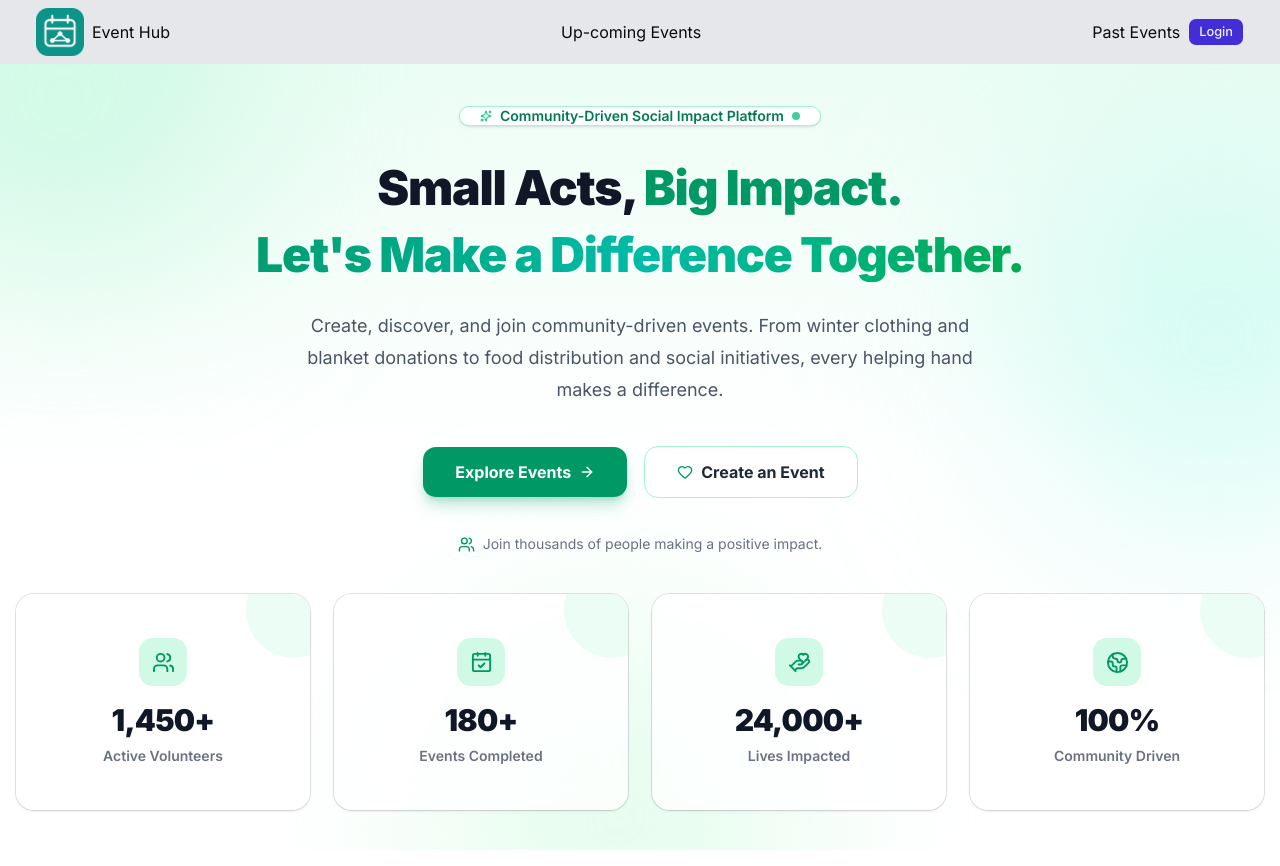
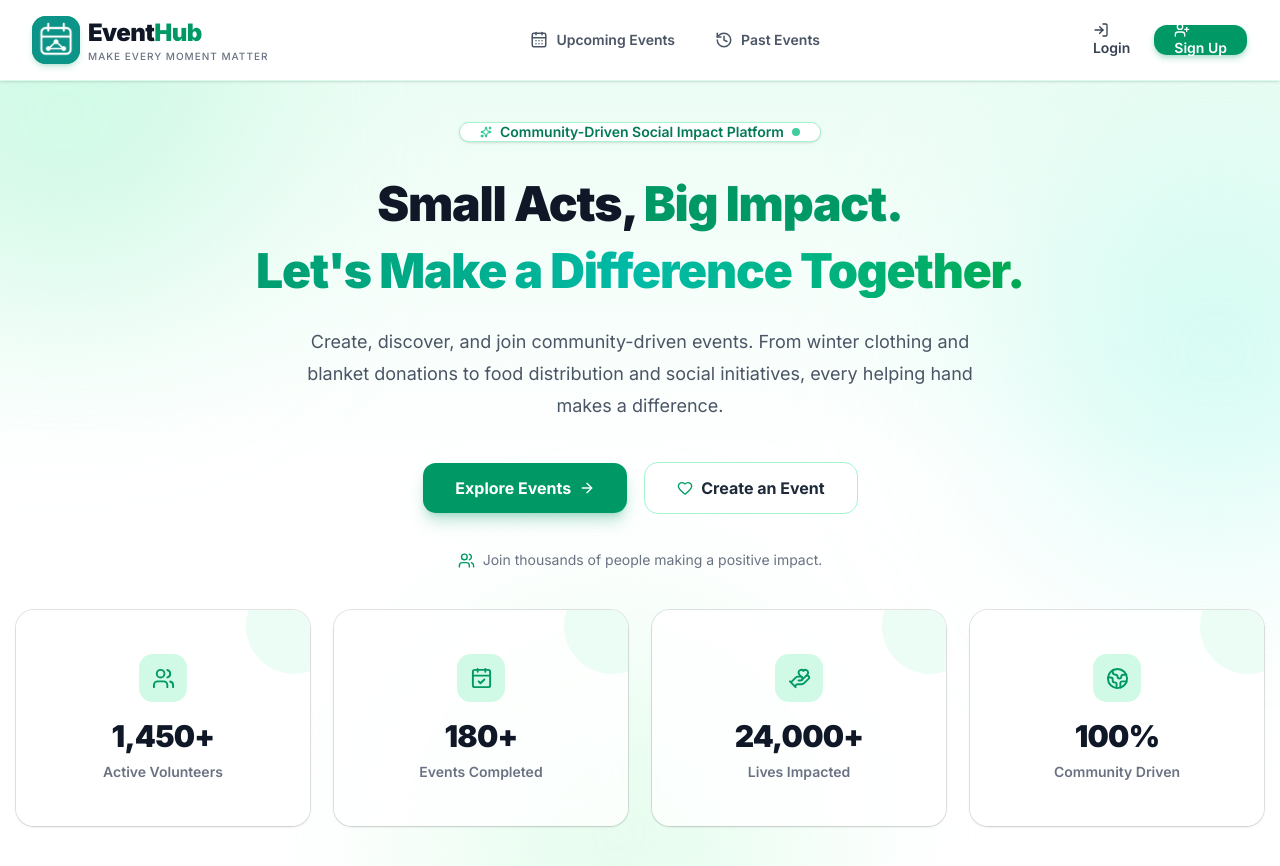
Before and after one commit to sayeedmahmuddevs/Event-Hub, a Next.js app: page / in a window 1280 px wide. Built offline with nearby package versions, Linux system fonts and the light colour scheme.

Commit message:
navBar design fixed

```diff
--- a/package.json
+++ b/package.json
@@ -10,6 +10,7 @@
   },
   "dependencies": {
     "@base-ui/react": "^1.9.0",
+    "@radix-ui/react-slot": "^1.5.0",
     "class-variance-authority": "^0.7.1",
     "cn": "^0.5.2",
     "framer-motion": "^14.9.0",
--- a/src/app/layout.tsx
+++ b/src/app/layout.tsx
@@ -31,7 +31,13 @@ export default function RootLayout({ children }: LayoutProps<"/">) {
     >
       <body className="min-h-full flex flex-col">
         <Navbar/>
-        {children}</body>
+        <main className="mt-20">
+
+        {children}
+
+        </main>
+
+        </body>
     </html>
   );
 }
--- a/src/component/Navbar.tsx
+++ b/src/component/Navbar.tsx
@@ -1,33 +1,193 @@
+
+"use client";
+
+import { useState } from "react";
+import Image from "next/image";
+import Link from "next/link";
+
+import {
+  Menu,
+  X,
+  CalendarDays,
+  History,
+  LogIn,
+  UserPlus,
+  Heart,
+  ChevronDown,
+} from "lucide-react";
+
 import { Button } from "@/components/ui/button";
-import Image from "next/image";
-import React from "react";
 
 export default function Navbar() {
+  const [isOpen, setIsOpen] = useState(false);
+
+  const navLinks = [
+    {
+      name: "Upcoming Events",
+      href: "/events",
+      icon: CalendarDays,
+    },
+    {
+      name: "Past Events",
+      href: "/past-events",
+      icon: History,
+    },
+  ];
+
   return (
-    <div className="bg-gray-200">
-      <div className="container mx-auto w-[1240px] ">
-        <div className="w-full flex justify-between items-center px-4 py-2 ">
-          <div className="flex items-center gap-2">
-            <Image
-              src="/logo.png"
-              alt="Logo"
-              width={100}
-              height={100}
-              className="w-12"
-            />
-            <h1>Event Hub</h1>
+    <>
+      <header className="fixed top-0 left-0 z-50 w-full border-b border-emerald-100/80 bg-white/90 shadow-sm backdrop-blur-xl">
+
+        <nav className="mx-auto flex h-20 max-w-7xl items-center justify-between px-4 sm:px-6 lg:px-8">
+
+          {/* LOGO */}
+          <Link
+            href="/"
+            className="group flex shrink-0 items-center gap-2"
+          >
+            <div className="relative flex h-12 w-12 items-center justify-center overflow-hidden rounded-xl bg-emerald-600 shadow-md shadow-emerald-600/20 transition-transform duration-300 group-hover:scale-105">
+
+              <Image
+                src="/logo.png"
+                alt="Event Hub Logo"
+                width={48}
+                height={48}
+                className="h-full w-full object-contain"
+                priority
+              />
+
+            </div>
+
+            <div>
+              <h1 className="text-xl font-black tracking-tight text-gray-900 sm:text-2xl">
+                Event<span className="text-emerald-600">Hub</span>
+              </h1>
+
+              <p className="text-[10px] font-medium tracking-widest text-gray-500">
+                MAKE EVERY MOMENT MATTER
+              </p>
+            </div>
+          </Link>
+
+          {/* DESKTOP NAVIGATION */}
+          <div className="hidden items-center gap-2 md:flex">
+
+            {navLinks.map((link) => {
+              const Icon = link.icon;
+
+              return (
+                <Link
+                  key={link.name}
+                  href={link.href}
+                  className="group flex items-center gap-2 rounded-xl px-4 py-2.5 text-sm font-semibold text-gray-600 transition-all duration-300 hover:bg-emerald-50 hover:text-emerald-700"
+                >
+                  <Icon
+                    size={18}
+                    className="transition-transform duration-300 group-hover:scale-110"
+                  />
+
+                  {link.name}
+                </Link>
+              );
+            })}
+
           </div>
 
-          <div>
-            <span>Up-coming Events</span>
+          {/* DESKTOP AUTH BUTTONS */}
+          <div className="hidden items-center gap-3 md:flex">
+
+            <Button
+
+              variant="ghost"
+              className="rounded-xl font-semibold text-gray-700 hover:bg-emerald-50 hover:text-emerald-700"
+            >
+              <Link href="/sign-in">
+                <LogIn size={17} className="mr-2" />
+                Login
+              </Link>
+            </Button>
+
+            <Button
+
+              className="rounded-xl bg-emerald-600 px-5 font-semibold text-white shadow-md shadow-emerald-600/20 transition-all hover:-translate-y-0.5 hover:bg-emerald-700 hover:shadow-lg"
+            >
+              <Link href="/sign-up">
+                <UserPlus size={17} className="mr-2" />
+                Sign Up
+              </Link>
+            </Button>
+
           </div>
 
-          <div className="flex items-center gap-2">
-            <span>Past Events</span>
-            <Button variant="default" size="sm">Login </Button>
+          {/* MOBILE MENU BUTTON */}
+          <button
+            onClick={() => setIsOpen(!isOpen)}
+            className="flex h-10 w-10 items-center justify-center rounded-xl border border-emerald-100 text-gray-700 transition-colors hover:bg-emerald-50 md:hidden"
+            aria-label={isOpen ? "Close menu" : "Open menu"}
+            aria-expanded={isOpen}
+          >
+            {isOpen ? <X size={23} /> : <Menu size={23} />}
+          </button>
+
+        </nav>
+
+        {/* MOBILE MENU */}
+        {isOpen && (
+          <div className="border-t border-emerald-100 bg-white px-4 py-5 shadow-lg md:hidden">
+
+            <div className="mx-auto max-w-7xl space-y-2">
+
+              {navLinks.map((link) => {
+                const Icon = link.icon;
+
+                return (
+                  <Link
+                    key={link.name}
+                    href={link.href}
+                    onClick={() => setIsOpen(false)}
+                    className="flex items-center gap-3 rounded-xl px-4 py-3 font-semibold text-gray-700 transition-colors hover:bg-emerald-50 hover:text-emerald-700"
+                  >
+                    <Icon size={19} />
+                    {link.name}
+                  </Link>
+                );
+              })}
+
+              <div className="my-3 border-t border-gray-100" />
+
+              <Button
+
+                variant="outline"
+                className="h-11 w-full rounded-xl border-emerald-200"
+              >
+                <Link
+                  href="/sign-in"
+                  onClick={() => setIsOpen(false)}
+                  className="flex justify-center"
+                >
+                  <LogIn size={18} className="mr-2" />
+                  Login
+                </Link>
+              </Button>
+
+              <Button
+                className="inline-block p-4 w-full rounded-xl bg-emerald-600 hover:bg-emerald-700"
+              >
+                <Link
+                  href="/sign-up"
+                  onClick={() => setIsOpen(false)}
+                  className="flex justify-center"
+                >
+                  <UserPlus size={18} />
+                  <span>Sign Up</span>
+                </Link>
+              </Button>
+
+            </div>
           </div>
-        </div>
-      </div>
-    </div>
+        )}
+
+      </header>
+    </>
   );
 }
```
Also changed, not shown: 1 other file (tests, documents, lock files or other folders).
